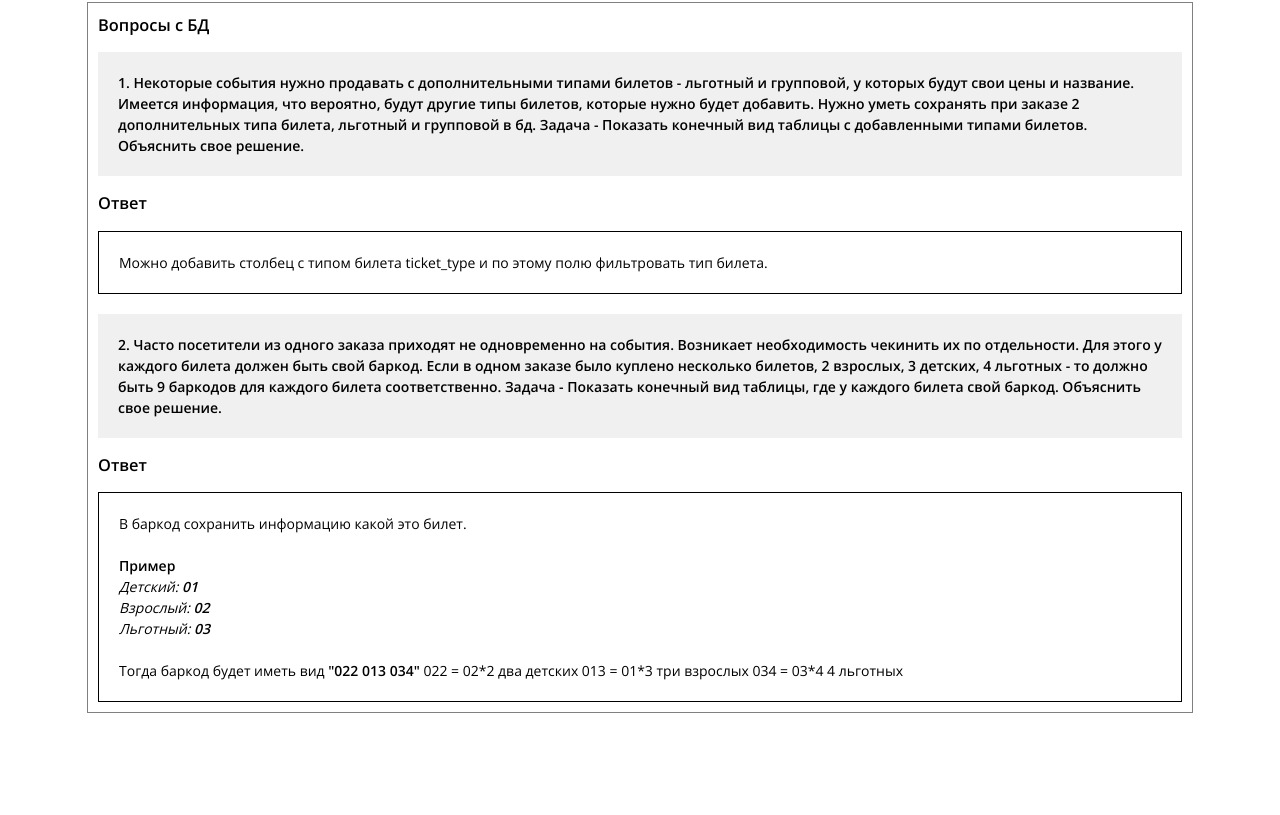
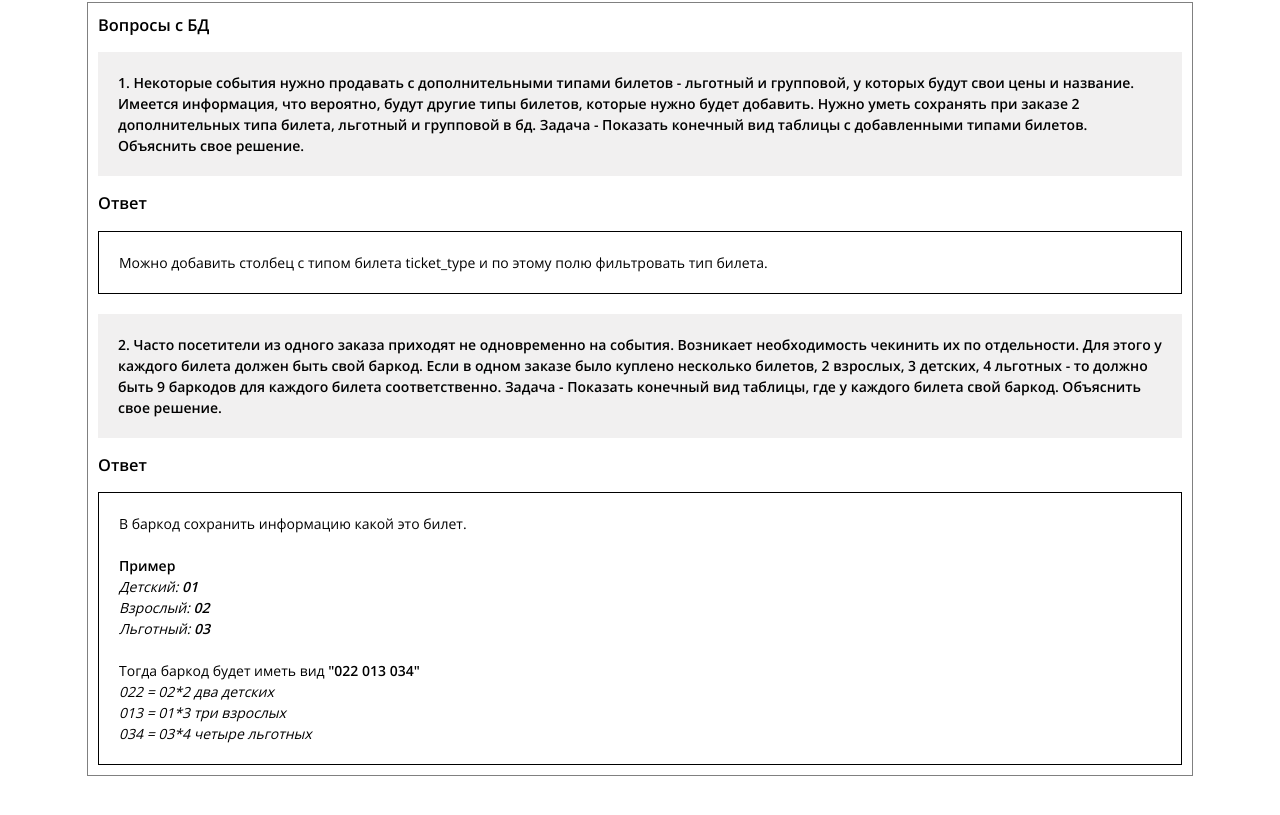
Before and after one commit to BulatCC/nevatrip-testcase, a website built with webpack: page source/html/index.html in a window 1280 px wide. Shown: the part 829-1644 px from the top of the page. Before the commit the page ends 1609 px from the top, so only its background shows below. Built offline with nearby package versions, Linux system fonts and the light colour scheme; files whose address does not match are found by name.

Commit message:
updates index

```diff
--- a/source/html/index.html
+++ b/source/html/index.html
@@ -87,9 +87,12 @@
                         </ol>
                         <br>
                         Тогда баркод будет иметь вид <strong>"022 013 034"</strong>
-                        022 = 02*2 два детских
-                        013 = 01*3 три взрослых
-                        034 = 03*4 4 льготных
+                        <br>
+                        <i>022 = 02*2 два детских</i>
+                        <br>
+                        <i>013 = 01*3 три взрослых</i>
+                        <br>
+                        <i>034 = 03*4 четыре льготных</i>
                     </div>
                 </div>
             </div>
```
Also changed, not shown: build/index.html.
